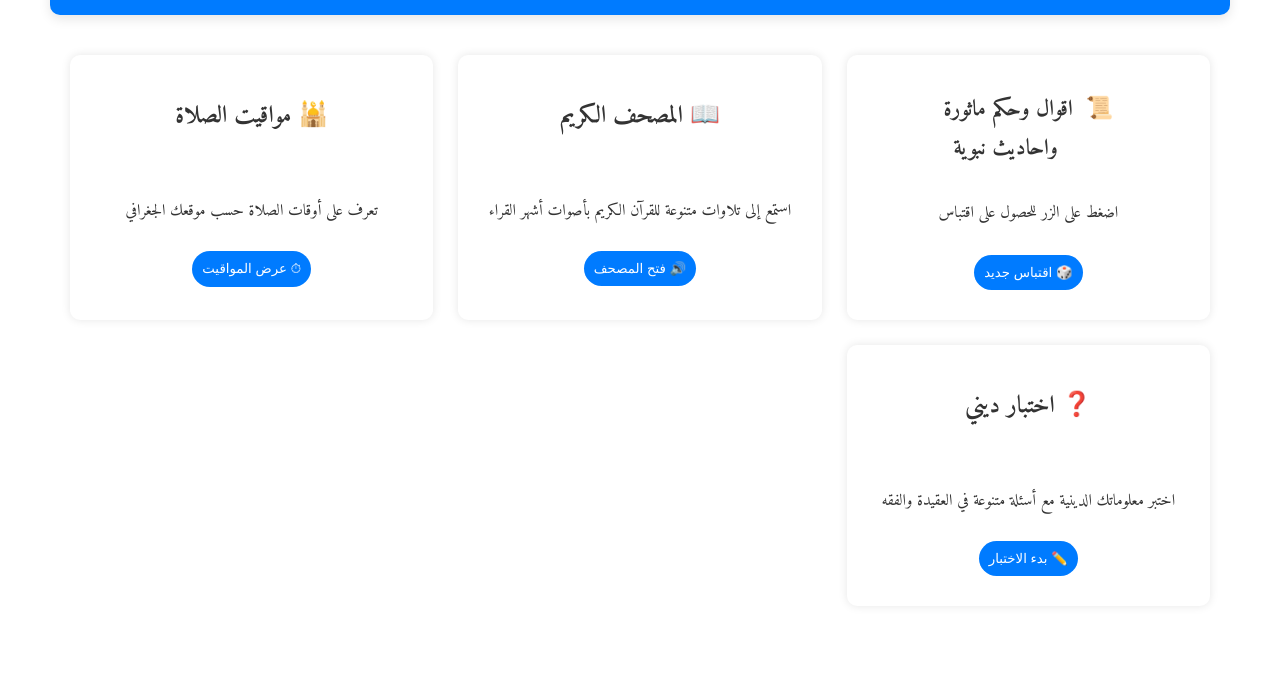
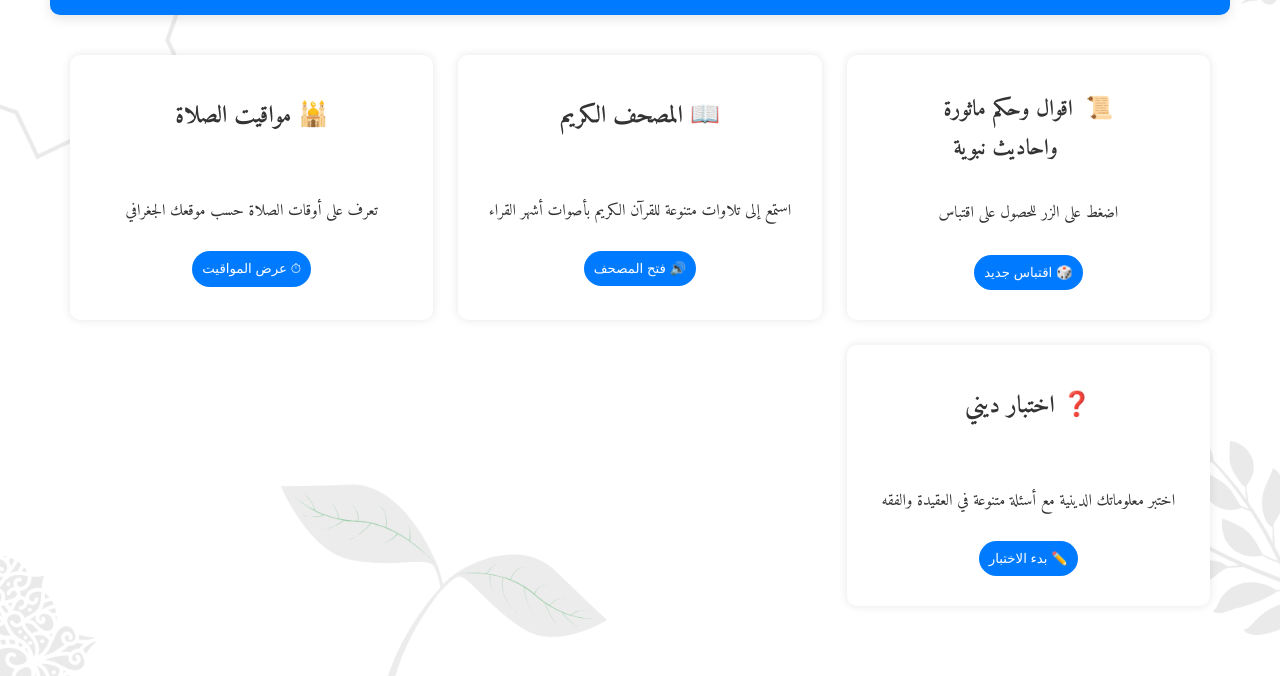
Before and after one commit to bido-m/ishraq, a plain HTML site: page index.html in a window 1280 px wide. Shown: the part 197-873 px from the top of the page. Drawn offline with Linux system fonts and the light colour scheme.

Commit message:
Update style.css

```diff
--- a/style.css
+++ b/style.css
@@ -2,6 +2,10 @@ body {
     font-family: 'Amiri',Arial, sans-serif;
     text-align: center;
     margin: 50px;
+    background-image: url(background.png);
+    background-size: cover;
+    background-position: center;
+    background-repeat: no-repeat;
 }
 header{
     background-color: #007BFF;
@@ -68,6 +72,7 @@ span{
 .prayer-times-container {
     display: none;
     width: 100%;
+    min-height: 45vh;
 }
 .country-selector {
     padding: 10px;
```
